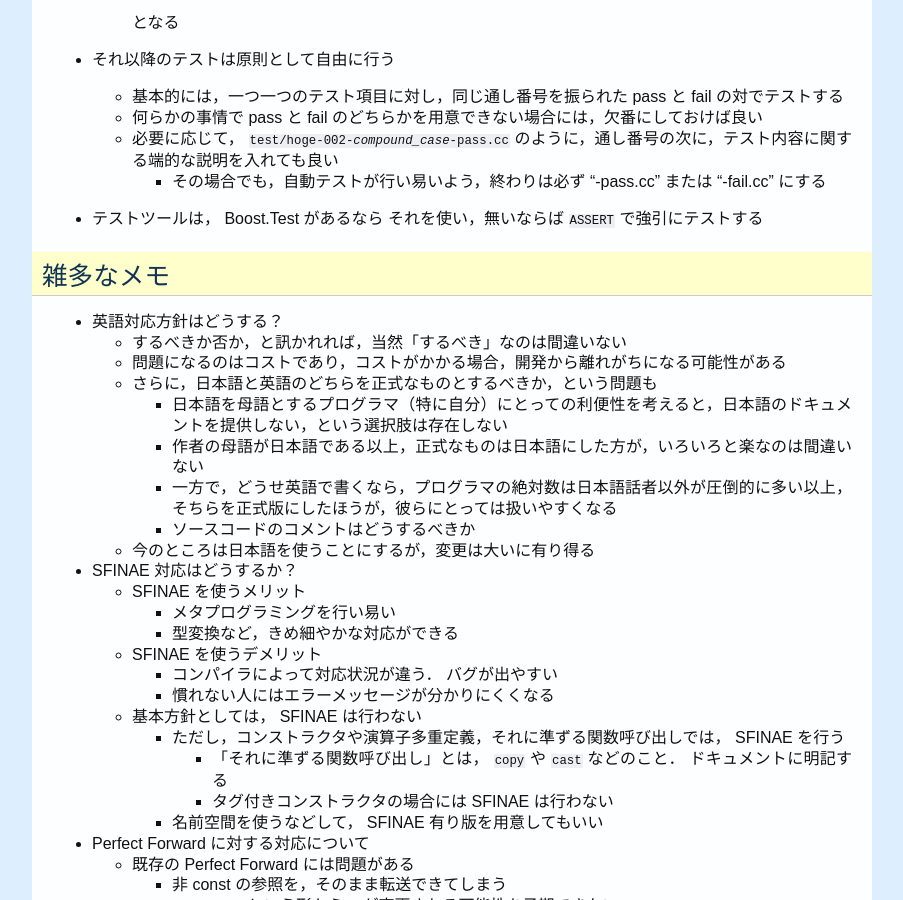
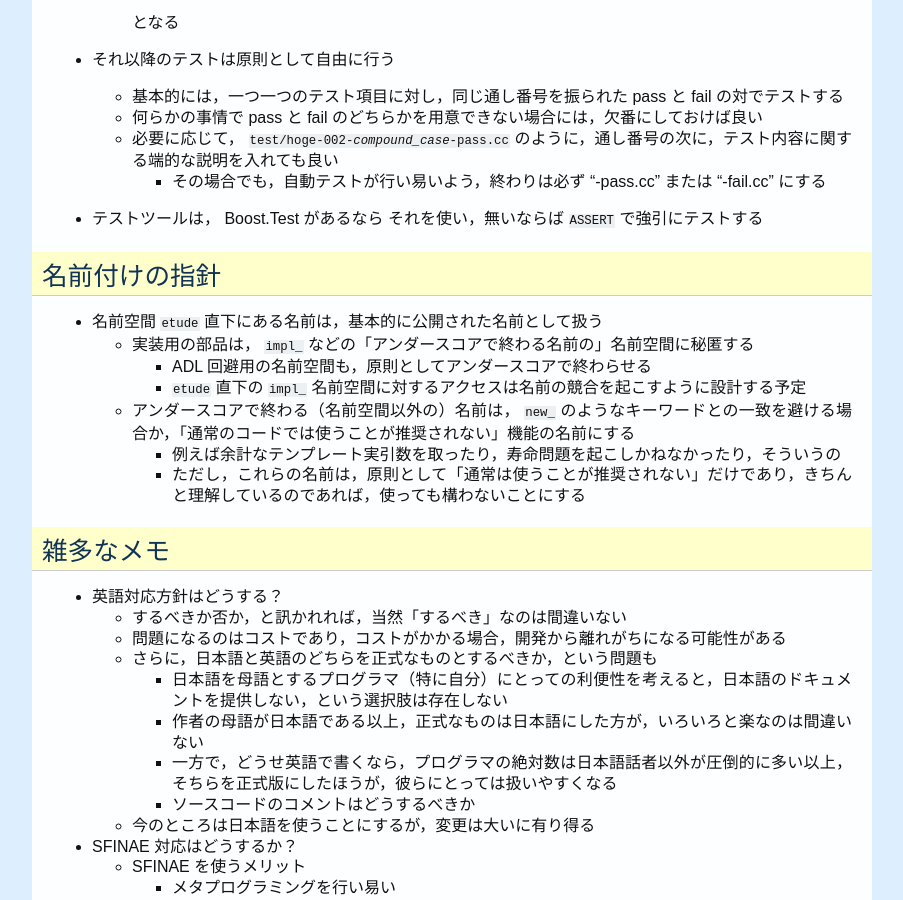
Before and after one commit to gintenlabo/etude, a Sphinx documentation site: the page built from doc/designers-note.rst, in a window 1280 px wide and 900 px high, scrolled down 739 px. Shown: the whole window, without its empty margins (198-1101 px from the left). Built offline with Sphinx 7.4.7, drawn with Linux system fonts in a browser that asks for light colours.

Commit message:
Modified designer's notes ( for naming rules )

```diff
--- a/doc/designers-note.rst
+++ b/doc/designers-note.rst
@@ -48,6 +48,22 @@
     - その場合でも，自動テストが行い易いよう，終わりは必ず "-pass.cc" または "-fail.cc" にする
 
 - テストツールは， Boost.Test があるなら それを使い，無いならば ``ASSERT`` で強引にテストする
+
+
+名前付けの指針
+--------------
+
+- 名前空間 ``etude`` 直下にある名前は，基本的に公開された名前として扱う
+
+  - 実装用の部品は， ``impl_`` などの「アンダースコアで終わる名前の」名前空間に秘匿する
+
+    - ADL 回避用の名前空間も，原則としてアンダースコアで終わらせる
+    - ``etude`` 直下の ``impl_`` 名前空間に対するアクセスは名前の競合を起こすように設計する予定
+
+  - アンダースコアで終わる（名前空間以外の）名前は， ``new_`` のようなキーワードとの一致を避ける場合か，「通常のコードでは使うことが推奨されない」機能の名前にする
+
+    - 例えば余計なテンプレート実引数を取ったり，寿命問題を起こしかねなかったり，そういうの
+    - ただし，これらの名前は，原則として「通常は使うことが推奨されない」だけであり，きちんと理解しているのであれば，使っても構わないことにする
 
 
 雑多なメモ
```
